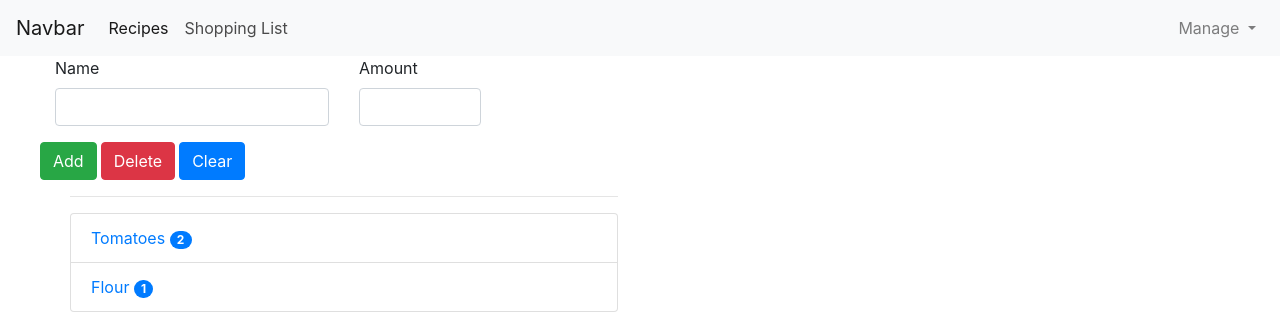
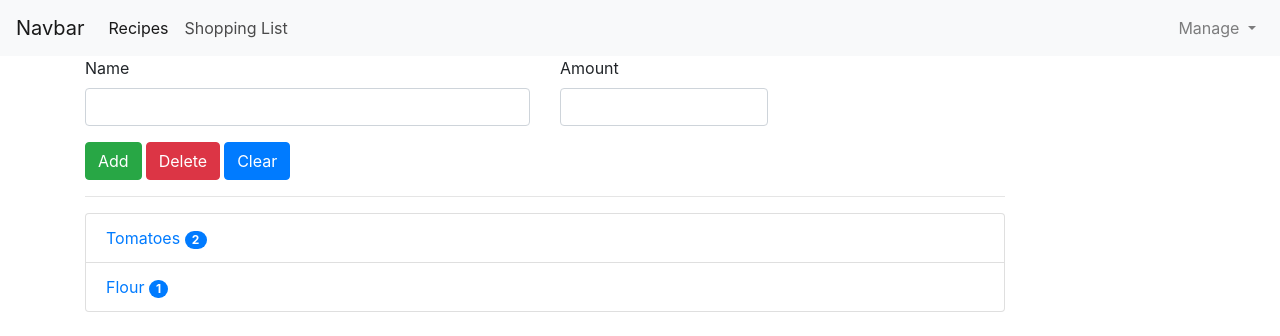
Before and after one commit to tbgdn/Angular5-complete-guide, an Angular app in the folder recipe-shopping/: page / in a window 1280 px wide. Both pictures are taken after a click on the link "Shopping List". Shown: the top 336 px of the page. Built offline with nearby package versions, Linux system fonts and the light colour scheme.

Commit message:
Replaced xs with md.

```diff
--- a/recipe-shopping/src/app/recipes/recipe-detail/recipe-detail.component.html
+++ b/recipe-shopping/src/app/recipes/recipe-detail/recipe-detail.component.html
@@ -1,5 +1,5 @@
 <div class="row">
-  <div class="col-xs-12">
+  <div class="col-md-12">
     <img
       [src]="recipe.imagePath"
       alt="{{recipe.name}}"
@@ -8,12 +8,12 @@
   </div>
 </div>
 <div class="row">
-  <div class="col-xs-12">
+  <div class="col-md-12">
     <h1>{{recipe.name}}</h1>
   </div>
 </div>
 <div class="row">
-  <div class="col-xs-12">
+  <div class="col-md-12">
     <div class="dropdown" appDropdown>
       <button class="btn btn-secondary dropdown-toggle" type="button" data-toggle="dropdown" aria-haspopup="true">
         Manage Recipe
@@ -27,12 +27,12 @@
   </div>
 </div>
 <div class="row">
-  <div class="col-xs-12">
+  <div class="col-md-12">
     {{recipe.description}}
   </div>
 </div>
 <div class="row">
-  <div class="col-xs-12">
+  <div class="col-md-12">
     <ul class="list-group">
       <li class="list-group-item"
           *ngFor="let ingredient of recipe.ingredients"
--- a/recipe-shopping/src/app/shopping-list/shopping-edit/shopping-edit.component.html
+++ b/recipe-shopping/src/app/shopping-list/shopping-edit/shopping-edit.component.html
@@ -1,5 +1,5 @@
 <div class="row">
-  <div class="col-xs-12">
+  <div class="col-md-12">
     <form>
       <div class="row">
         <div class="col-sm-6 form-group">
@@ -12,7 +12,7 @@
         </div>
       </div>
       <div class="row">
-        <div class="col-xs-12">
+        <div class="col-md-12">
           <button class="btn btn-success" type="button" (click)="addIngredient()">Add</button>
           <button class="btn btn-danger ml-1" type="button">Delete</button>
           <button class="btn btn-primary ml-1" type="submit">Clear</button>
--- a/recipe-shopping/src/app/shopping-list/shopping-list.component.html
+++ b/recipe-shopping/src/app/shopping-list/shopping-list.component.html
@@ -1,5 +1,5 @@
 <div class="row">
-  <div class="col-xs-10">
+  <div class="col-md-10">
     <app-shopping-edit></app-shopping-edit>
     <hr/>
     <div class="list-group">
```
